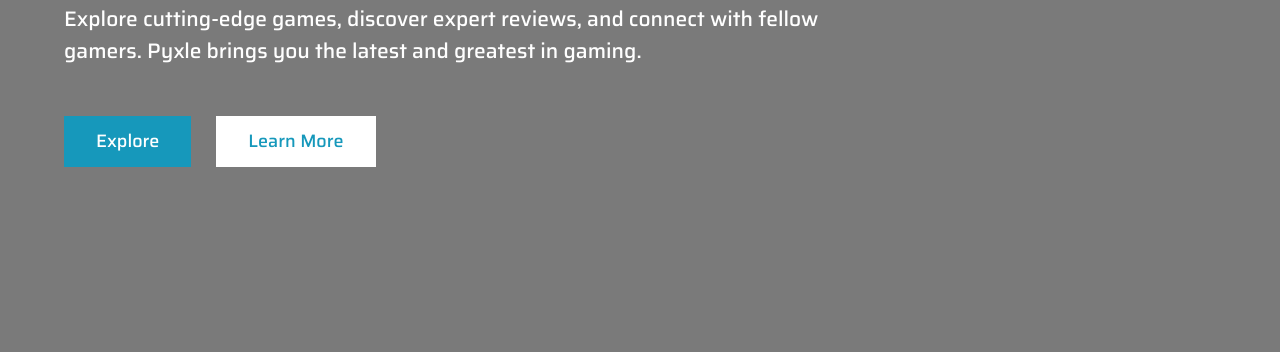
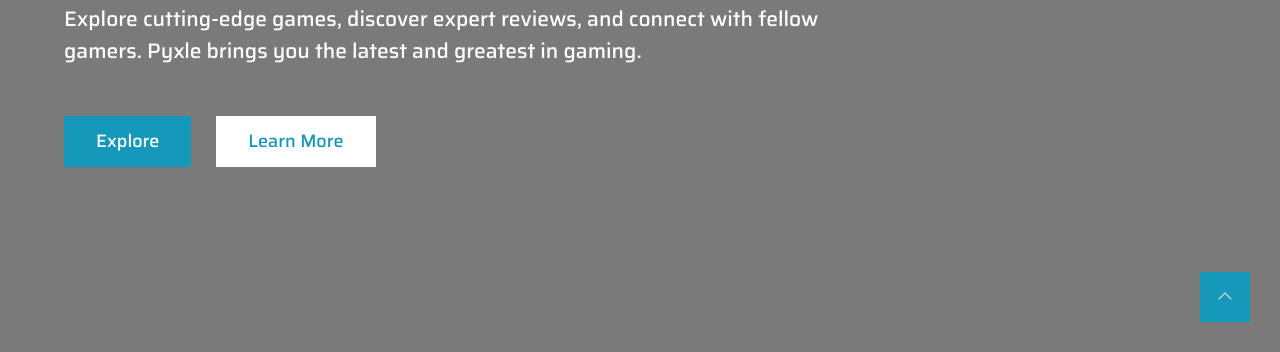
Before and after one commit to mmehrab-pz/Web-Template-19, a plain HTML site: page index.html in a window 1280 px wide. Shown: the part 448-800 px from the top of the page. Drawn offline with nearby package versions, Linux system fonts and the light colour scheme.

Commit message:
go top button added

```diff
--- a/asset/styles/master.css
+++ b/asset/styles/master.css
@@ -1221,3 +1221,18 @@ footer > a > figure {
 footer > a > figure > img {
   max-width: 100%;
 } /*# sourceMappingURL=master.css.map */
+
+.goTop{
+  width: 50px;
+  height: 50px;
+  background-color: #1698bb;
+  color: white;
+  cursor: pointer;
+  position: fixed;
+  bottom: 30px;
+  right: 30px;
+  display: flex;
+  justify-content: center;
+  align-items: center;
+  z-index: 100;
+}
--- a/index.html
+++ b/index.html
@@ -20,6 +20,9 @@
   </head>
 
   <body>
+    <a href="#" class="goTop">
+      <i class="bi bi-chevron-up"></i>
+    </a>
     <!-- ------------------------------header--------------------------------- -->
     <header>
       <!-- -----------header navbar------------- -->
```
